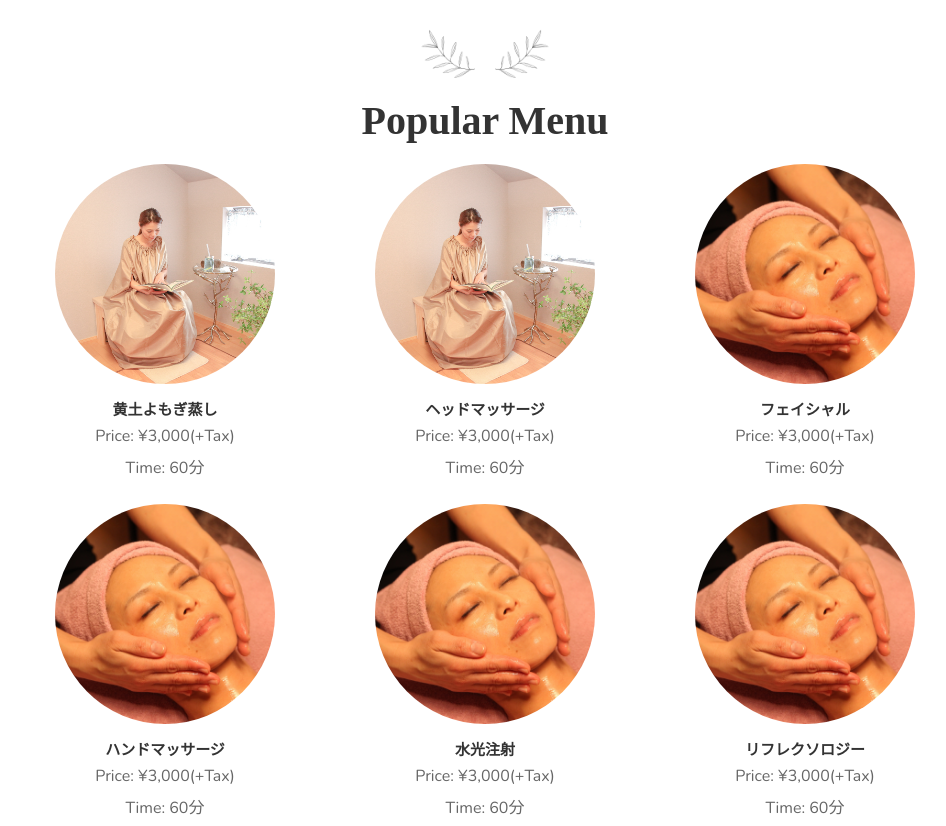
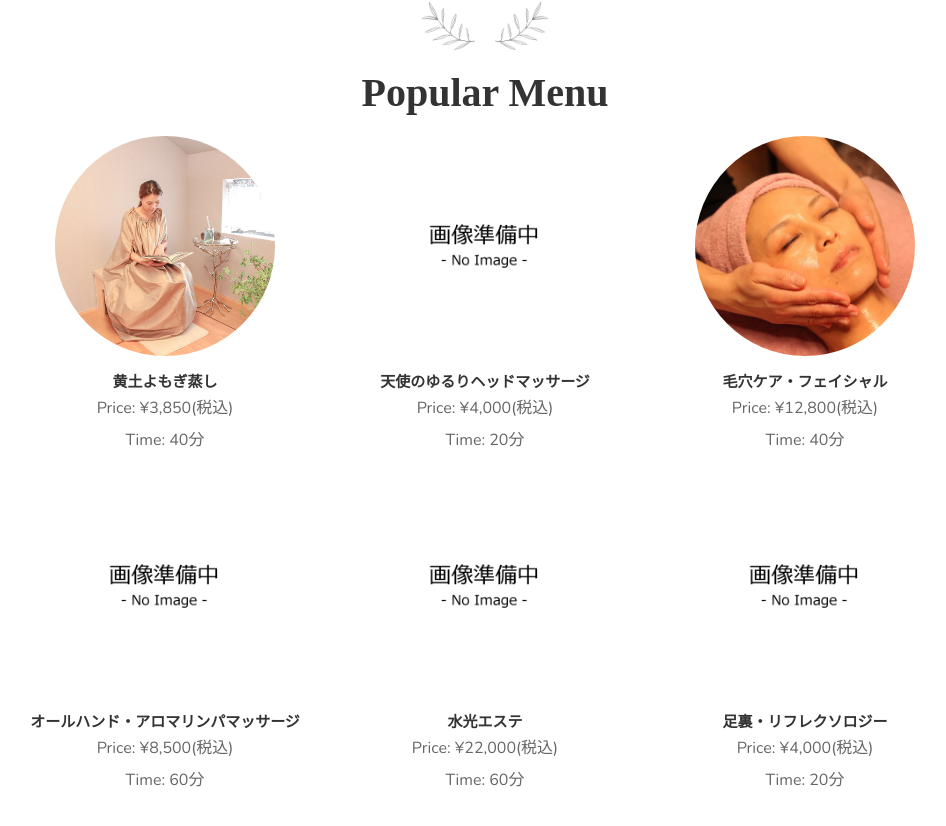
Before and after one commit to okamoto-tosei/cheerful-hp, a Next.js app: page / in a window 1280 px wide. Shown: the part 2054-2880 px from the top of the page, without its empty margins (155-1101 px from the left). Built offline with nearby package versions, Linux system fonts and the light colour scheme; a web font is replaced by a local one.

Commit message:
画像の差し替え

```diff
--- a/components/ContactSection.tsx
+++ b/components/ContactSection.tsx
@@ -7,8 +7,6 @@ export const ContactSection: NextPage = () => {
       .map((key) => encodeURIComponent(key) + '=' + encodeURIComponent(data[key]))
       .join('&')
   }
-  console.log('test')
-  console.log('test2')
 
   const {
     register,
--- a/components/FacilitySection.tsx
+++ b/components/FacilitySection.tsx
@@ -17,7 +17,6 @@ export const FacilitySection: NextPage = () => {
             <br />
             よもぎの香りに癒されながら気持ちの良い汗をかいてスッキリします。
             <br />
-            <br />
             (冷え性改善・妊活・温活・ダイエット・更年期・肩こり解消に)身体の芯からポカポカに♪
           </p>
         </div>
@@ -31,12 +30,17 @@ export const FacilitySection: NextPage = () => {
         <div className="box">
           <img className="mask" src="menu_2.jpg" alt="" />
           <h3>フェイシャルエステ</h3>
-          <p>お客様のお肌悩みや<br/>お肌の状態に合わせて各コースご用意いたしております。<br/></p>
+          <p>
+            お客様のお肌悩みや
+            <br />
+            お肌の状態に合わせて各コースご用意いたしております。
+            <br />
+          </p>
         </div>
         <div className="box">
           <img className="mask" src="facility_4.jpg" alt="" />
           <h3>落ち着く雰囲気のルーム</h3>
-          <p>Lorem ipsum dolor sit amet consectetur adipisicing elit. Autem</p>
+          <p>木の香りに包まれた癒しの空間であなただけの贅沢なひとときを。</p>
         </div>
       </div>
     </section>
--- a/components/MenuSection.tsx
+++ b/components/MenuSection.tsx
@@ -4,51 +4,51 @@ export const MenuSection: NextPage = () => {
   return (
     <section className="menu" id="menu">
       <div className="heading">
-        <img src="facility_main.jpg" alt="" />
+        <img src="facility_main.jpg" alt="popular menu" />
         <h3>popular menu</h3>
       </div>
 
       <div className="box-container">
         <div className="box">
-          <img className="mask" src="facility_2.jpg" alt="" />
+          <img className="mask" src="facility_2.jpg" alt="黄土よもぎ蒸し" />
           <h3>黄土よもぎ蒸し</h3>
-          <p>price: ¥3,000(+tax)</p>
+          <p>price: ¥3,850(税込)</p>
+          <p>time: 40分</p>
+        </div>
+
+        <div className="box">
+          <img className="mask" src="/noImage/noimg01.gif" alt="天使のゆるりヘッドマッサージ" />
+          <h3>天使のゆるりヘッドマッサージ</h3>
+          <p>price: ¥4,000(税込)</p>
+          <p>time: 20分</p>
+        </div>
+
+        <div className="box">
+          <img className="mask" src="menu_2.jpg" alt="毛穴ケア・フェイシャル" />
+          <h3>毛穴ケア・フェイシャル</h3>
+          <p>price: ¥12,800(税込)</p>
+          <p>time: 40分</p>
+        </div>
+
+        <div className="box">
+          <img className="mask" src="/noImage/noimg01.gif" alt="オールハンド・アロマリンパマッサージ" />
+          <h3>オールハンド・アロマリンパマッサージ</h3>
+          <p>price: ¥8,500(税込)</p>
           <p>time: 60分</p>
         </div>
 
         <div className="box">
-          <img className="mask" src="facility_2.jpg" alt="" />
-          <h3>ヘッドマッサージ</h3>
-          <p>price: ¥3,000(+tax)</p>
+          <img className="mask" src="/noImage/noimg01.gif" alt="水光エステ" />
+          <h3>水光エステ</h3>
+          <p>price: ¥22,000(税込)</p>
           <p>time: 60分</p>
         </div>
 
         <div className="box">
-          <img className="mask" src="menu_2.jpg" alt="" />
-          <h3>フェイシャル</h3>
-          <p>price: ¥3,000(+tax)</p>
-          <p>time: 60分</p>
-        </div>
-
-        <div className="box">
-          <img className="mask" src="menu_2.jpg" alt="" />
-          <h3>ハンドマッサージ</h3>
-          <p>price: ¥3,000(+tax)</p>
-          <p>time: 60分</p>
-        </div>
-
-        <div className="box">
-          <img className="mask" src="menu_2.jpg" alt="" />
-          <h3>水光注射</h3>
-          <p>price: ¥3,000(+tax)</p>
-          <p>time: 60分</p>
-        </div>
-
-        <div className="box">
-          <img className="mask" src="menu_2.jpg" alt="" />
-          <h3>リフレクソロジー</h3>
-          <p>price: ¥3,000(+tax)</p>
-          <p>time: 60分</p>
+          <img className="mask" src="/noImage/noimg01.gif" alt="足裏・リフレクソロジー" />
+          <h3>足裏・リフレクソロジー</h3>
+          <p>price: ¥4,000(税込)</p>
+          <p>time: 20分</p>
         </div>
       </div>
     </section>
```
Also changed, not shown: public/noImage/noimg01.gif (added).
